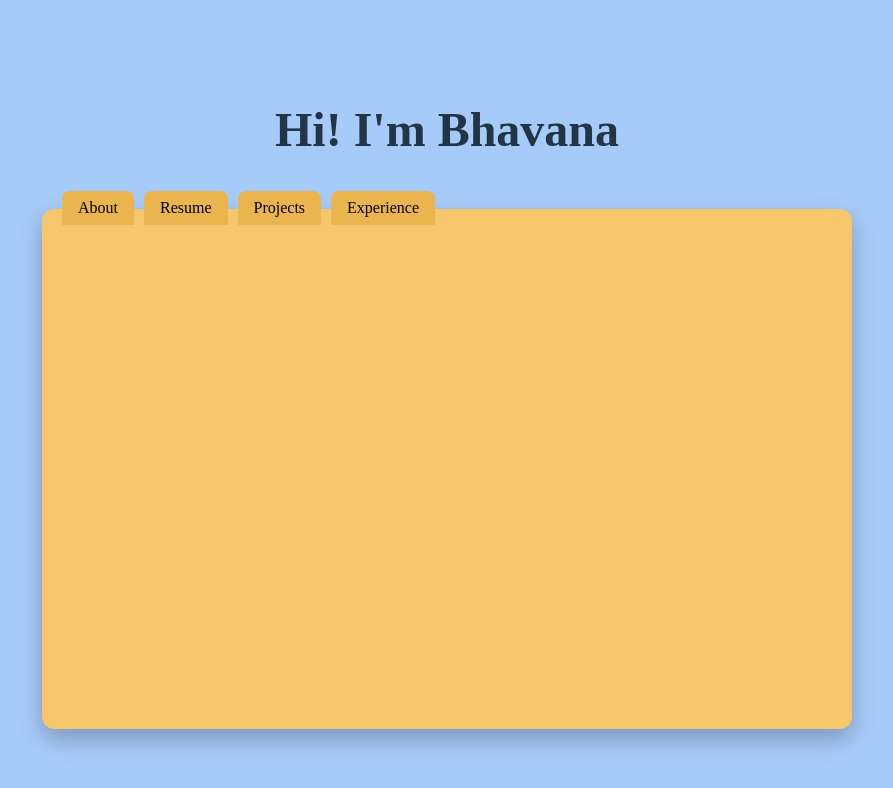
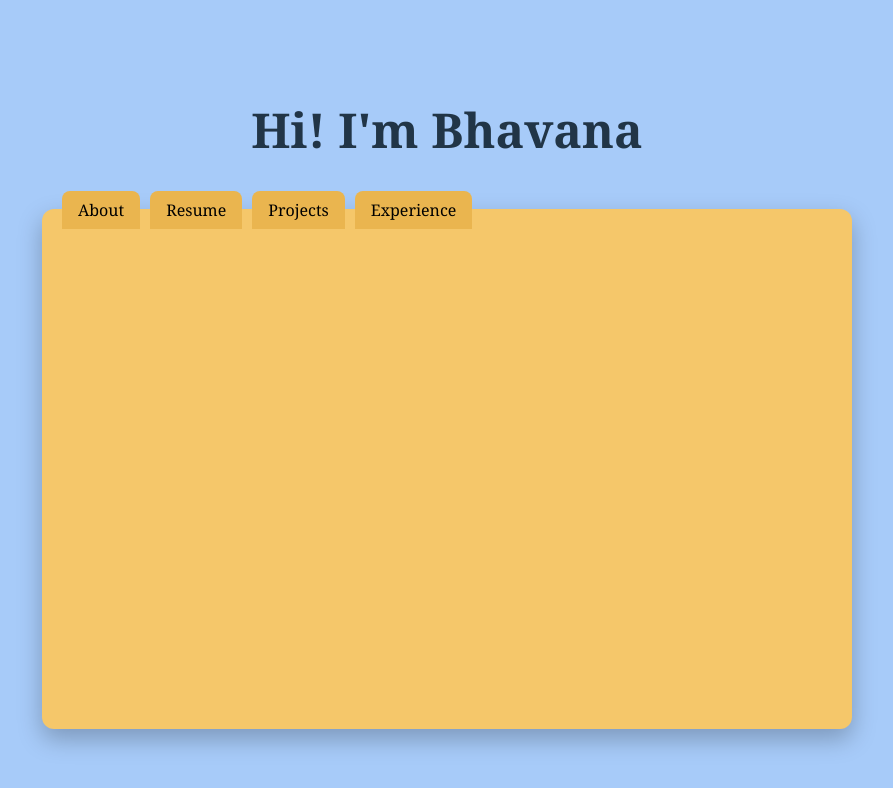
Before and after one commit to bhavana-pixel/portfolio, a React (Vite) app: page / in a window 1280 px wide. Shown: the top 788 px of the page, without its empty margins (193-1086 px from the left). Built offline with nearby package versions, Linux system fonts and the light colour scheme.

Commit message:
Changed tab colors when active.

```diff
--- a/src/index.css
+++ b/src/index.css
@@ -4,7 +4,7 @@
   font-weight: 400;
 
   color-scheme: light dark;
-  color: rgba(255, 255, 255, 0.87);
+  color: rgb(255, 252, 235);
   background-color: #242424;
 
   font-synthesis: none;
@@ -34,7 +34,7 @@ body {
   background-position: center;
   background-size: cover;
   background-color: rgb(167, 203, 249); /* Fallback color */
-  font-family:'Times New Roman', Times, serif
+  font-family:Georgia, 'Times New Roman', Times, serif
 }
 
 h1 {
```
Also changed, not shown: src/Folder.css (+1 -6 lines).
